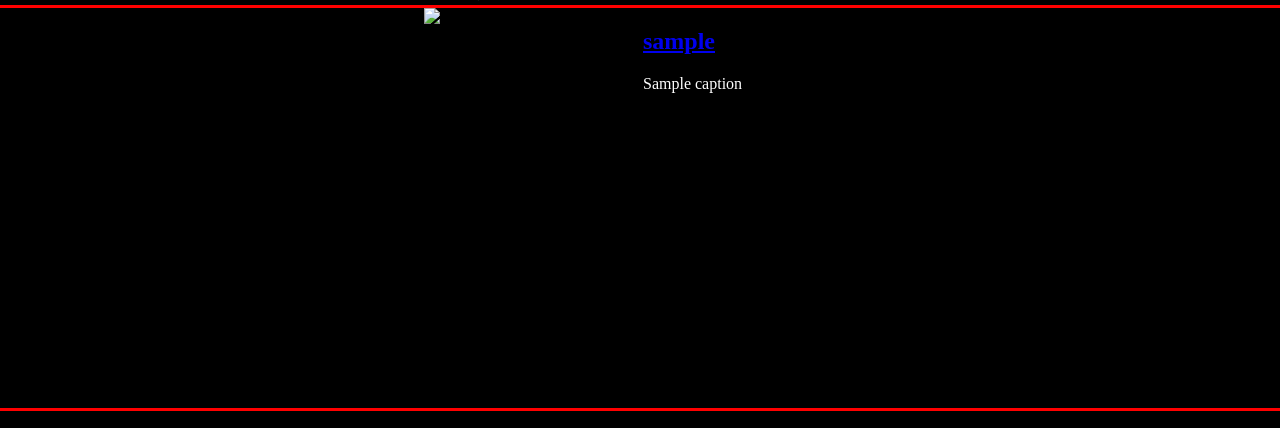
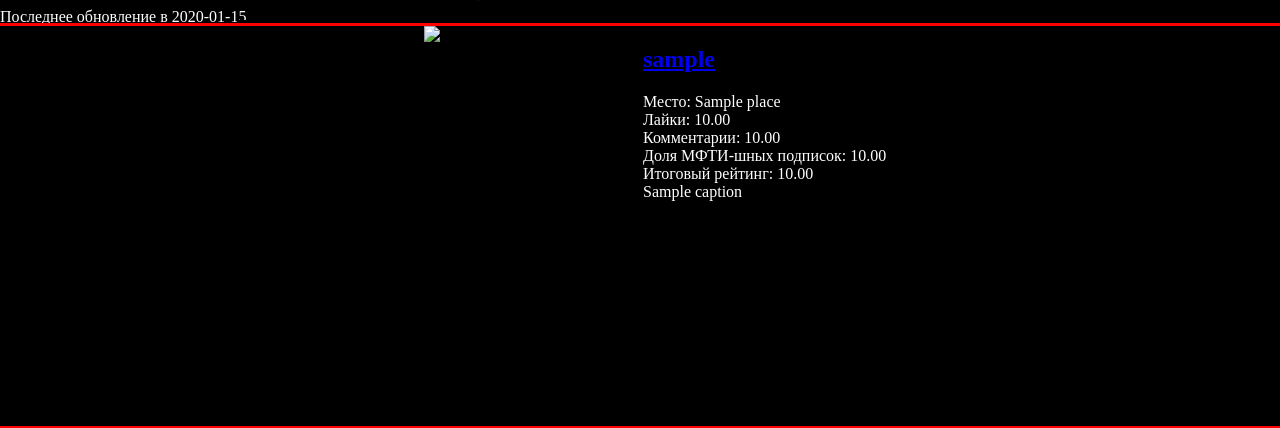
Before and after one commit to phystechtv/instachart, a Flask app: template templates/index.html in a window 1280 px wide. Shown: the part 73-501 px from the top of the page. Run offline with Flask 2, Linux system fonts and the light colour scheme; the template is opened without the code that fills it: most values are stand-ins (such as "Sample title", 1, 10 or a date in 2020).

Commit message:
enhance template with more statistics

```diff
--- a/dbextract.py
+++ b/dbextract.py
@@ -75,9 +75,10 @@ def extract_scores():
         scores = list(db.query('''
             SELECT
               likes * comments * likes * comments * mipt_followers_part as score,
-              author_username as username, caption, link
+              author_username as username, likes, comments, mipt_followers_part, caption, link, last_update
             FROM mipt_ratings
             ORDER BY score DESC
         '''))
-
+    for i, score in enumerate(scores):
+        scores[i]["place"] = i + 1
     return scores
--- a/templates/index.html
+++ b/templates/index.html
@@ -8,15 +8,21 @@
 </head>
 <body>
     <h1 class="header">phystech.tv/insta</h1>
+    <div class="last_update">Последнее обновление в {{last_update}}</div>
     <div class="container">
         {% for m in medias %}
 
         <div class="row">
             <div class="photo"><img class="img" src="{{m.link}}"></div>
             <div class="description">
-                <div class="author"><h2><a href="https://instagram.com/{{m.username}}"> {{m.username}}</h2></a></div>
+                <div class="author"><h2><a href="https://instagram.com/{{m.username}}"> {{m.username}}</a></h2></div>
+                <div class="place">Место: {{m.place}}</div>
+                <div class="likes">Лайки: {{'%0.2f' % m.likes | float}}</div>
+                <div class="likes">Комментарии: {{'%0.2f' % m.comments | float}}</div>
+                <div class="likes">Доля МФТИ-шных подписок: {{'%0.2f' % m.mipt_followers_part | float}}</div>
+                <div class="rating">Итоговый рейтинг: {{'%0.2f' % m.score | float}}</div>
                 <div class="caption">{{m.caption}}</div>
-                <!--<div class="rating">Рейтинг: {{m.score}}</div>-->
+
             </div>
         </div>
         {% endfor %}
```
